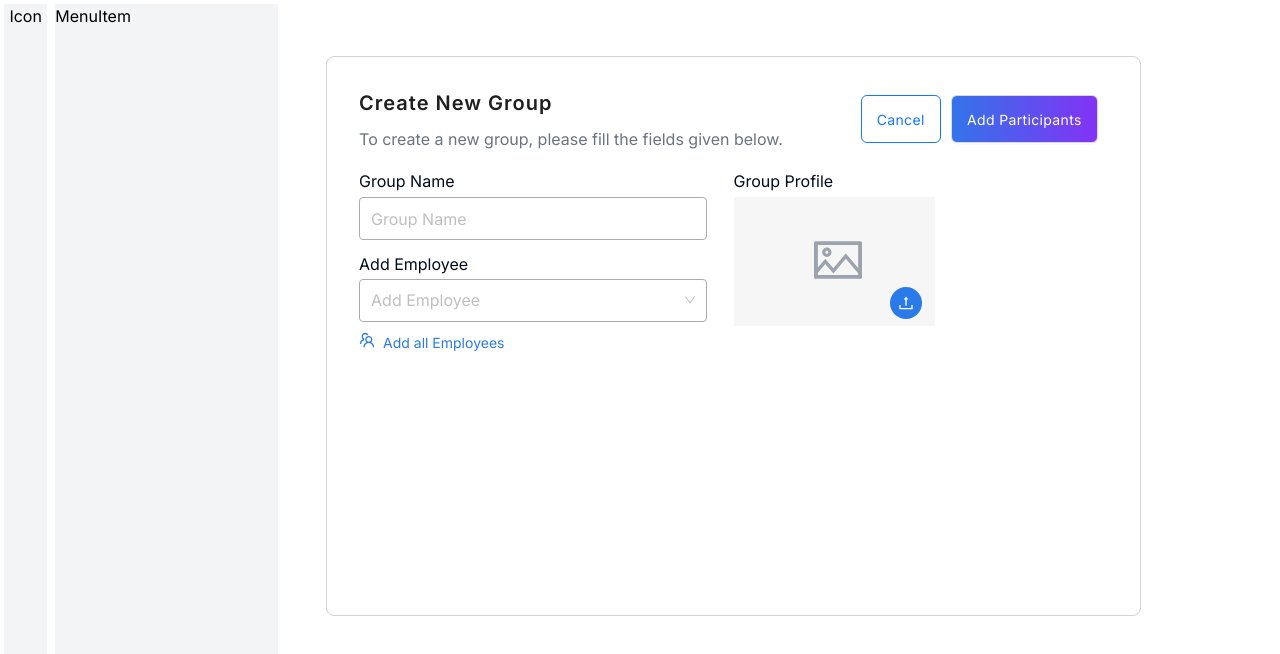
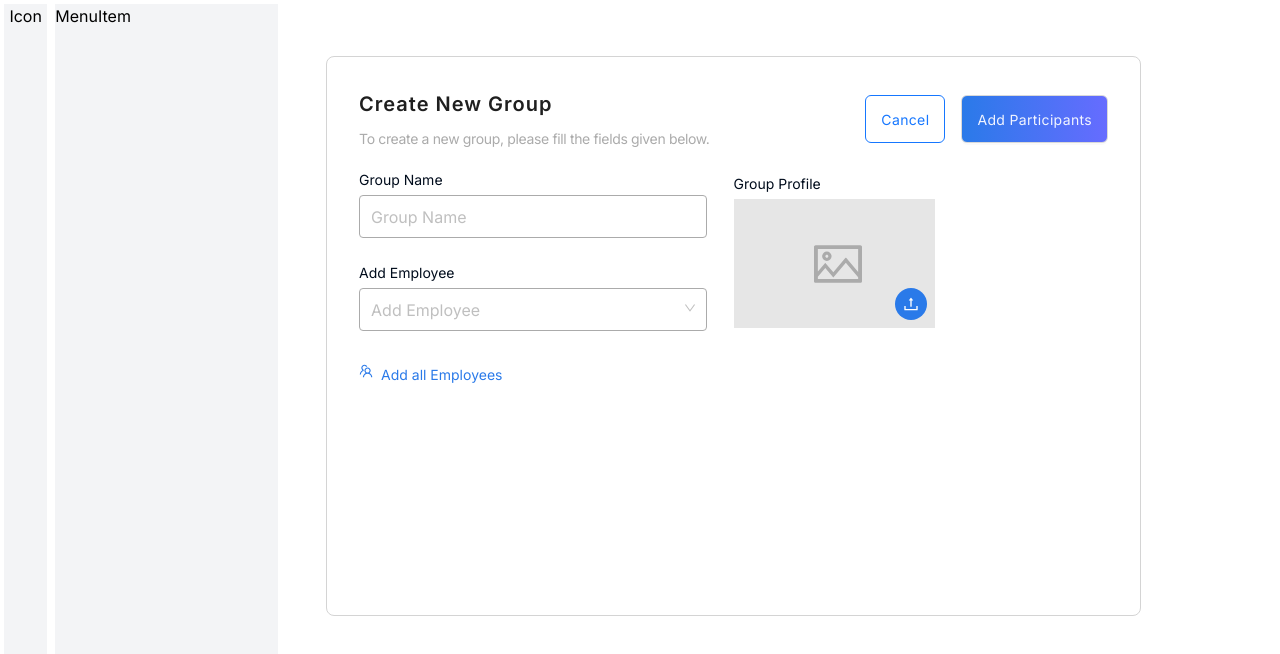
Before and after one commit to huzefajuned/logistics-create-new-group, a Next.js app: page / in a window 1280 px wide. Shown: the top 654 px of the page. Built offline with nearby package versions, Linux system fonts and the light colour scheme.

Commit message:
header Change

```diff
--- a/app/component/CreateGroup.tsx
+++ b/app/component/CreateGroup.tsx
@@ -1,3 +1,4 @@
+"use client";
 import React, { useState, useEffect } from "react";
 import {
   Input,
@@ -7,8 +8,9 @@ import {
   TreeSelect,
   Avatar,
   Button,
+  Form,
 } from "antd";
-
+import Image from "next/image";
 const { Title, Text } = Typography;
 import {
   UploadOutlined,
@@ -33,8 +35,19 @@ const CreateGroup: React.FC<any> = (props) => {
     handleCreateGroup,
     handleChange,
     fileList,
+    formRef,
+    // onFinish,
   } = props;
 
+  //   Validation message
+  const validateMessages = {
+    required: "${label} is required!",
+  };
+
+  const onFinish = () => {
+    handleCreateGroup();
+    // console.log(values);
+  };
   // useEffect only runs on the client, so now we can safely show the UI
   useEffect(() => {
     setMounted(true);
@@ -45,42 +58,61 @@ const CreateGroup: React.FC<any> = (props) => {
   }
   return (
     <>
-      <div className="flex flex-row w-full h-full">
-        <div className="w-6/12">
+      <Form
+        ref={formRef}
+        layout="vertical"
+        onFinish={onFinish}
+        validateMessages={validateMessages}
+        className="flex flex-row w-full h-auto"
+      >
+        <div className=" flex flex-col w-6/12">
           <div className="mt-5">
             <h2 className="text-secondary mb-1">Group Name</h2>
+            <Form.Item
+              name="Group Name"
+              label={false}
+              rules={[{ required: true }]}
+            >
               <Input
                 size="large"
                 placeholder="Group Name"
-              className="border  border-[#ABABAB] rounded w-[348px] h-[43px]"
+                className="border  border-secondary-40 rounded w-[348px] h-[43px]"
                 onChange={(e) => setGroupName(e.target.value)}
               />
+            </Form.Item>
           </div>
-          <div className="mt-3">
+          <div className="mt-0 ">
             <h2 className="text-secondary mb-1">Add Employee</h2>
+            <Form.Item
+              name="Add Employee"
+              label={false}
+              rules={[{ required: true }]}
+              className="w-[348px] justify-center items-center"
+            >
               <TreeSelect
                 showSearch
                 showArrow
-              className="w-[348px] justify-center items-center"
                 placeholder="Add Employee"
                 size="large"
                 allowClear
-              onChange={selectedEmploy}
+                // onChange={selectedEmploy}
                 treeData={Employees}
+                // multiple={true}
+                onChange={(val) => selectedEmploy(val)}
               />
+            </Form.Item>
           </div>
           <div className="mt-2 pt-1 flex flex-row justify-start items-start text-start">
             <TeamOutlined className="text-primary-80" />
             <Text
               className="text-primary-80 cursor-pointer ml-2"
-              //   onClick={addAllEmployees}
               onClick={showModal}
             >
               Add all Employees
             </Text>
           </div>
           <div className="flex flex-row overflow-scroll  no-scrollbar w-[348px] mt-5">
-            {selectedEmployee.map((employee: any) => (
+            {selectedEmployee?.map((employee: any) => (
               <div className="relative flex flex-col justify-center items-center mr-5 mb-2">
                 <Avatar src={employee?.avatar} size={40} />
                 <CloseCircleFilled
@@ -95,38 +127,43 @@ const CreateGroup: React.FC<any> = (props) => {
           </div>
         </div>
         <div className="w-6/12">
-          <div className="mt-5">
+          <div className="mt-6">
             <h2 className="text-secondary mb-1">Group Profile </h2>
-
-            <div className="bg-[#F6F6F6] w-[201px] h-[129px] block absolute">
+            <Form.Item
+              name="Group Profile"
+              label={false}
+              rules={[{ required: true }]}
+              className=" flex flex-col w-[201px] h-[129px] justify-center items-center bg-secondary-60"
+            >
               <Upload
+                fileList={fileList}
                 maxCount={1}
                 showUploadList={false}
                 onChange={handleChange}
-                className=" flex flex-col justify-center items-center  w-full h-full overflow-hidden"
+                className="block max-w-[201px]"
               >
                 {fileList.length >= 1 ? (
                   <>
-                    <img
-                      src={URL.createObjectURL(fileList[0].originFileObj)}
-                      alt={fileList[0].name}
-                      className="w-[201px] h-[100%]  object-cover"
+                    <Image
+                      src={URL.createObjectURL(fileList[0]?.originFileObj)}
+                      alt={fileList[0]?.name}
+                      width={201}
+                      height={129}
+                      className="h-[130px]  object-cover"
                     />
-
                     <EditOutlined className="text-center h-8 w-8 p-2 text-lg bg-primary-80 text-white absolute bottom-2 right-3 rounded-full" />
                   </>
                 ) : (
                   <>
-                    <PictureOutlined className="text-gray-400 text-5xl relative top-0 left-5" />
-                    <UploadOutlined className="text-center h-8 w-8 p-2 text-lg bg-primary-80 text-white relative top-8 left-12 rounded-full" />
+                    <PictureOutlined className="text-secondary-40 ml-10  p-10  w-[163px] text-5xl" />
+                    <UploadOutlined className="text-center h-8 w-8 p-2 absolute bottom-2 right-2 text-lg bg-primary-80 text-white rounded-full" />
                   </>
                 )}
               </Upload>
+            </Form.Item>
           </div>
         </div>
-        </div>
-      </div>
-      {/* <Button onClick={handleCreateGroup}>Create Group</Button> */}
+      </Form>
     </>
   );
 };
--- a/app/component/CreateGroupHeader.tsx
+++ b/app/component/CreateGroupHeader.tsx
@@ -3,7 +3,8 @@ import React, { useState, useEffect } from "react";
 import { Typography, Button } from "antd";
 const { Title, Text } = Typography;
 
-const CreateGroupHeader = () => {
+const CreateGroupHeader = (props: { onSumbitCreateGroup: any }) => {
+  const { onSumbitCreateGroup } = props;
   const [mounted, setMounted] = useState<boolean>(false);
   // useEffect only runs on the client, so now we can safely show the UI
   useEffect(() => {
@@ -16,34 +17,34 @@ const CreateGroupHeader = () => {
 
   return (
     <div className="flex flex-row justify-between h-[60px] ">
-      <div className=" w-8/12 m-auto  flex flex-col  ">
-        <div className=" flex flex-row ">
-          <Title
-            level={4}
-            className="tracking-wider font-semibold  text-[#000C1C]"
-            // style={{ fontWeight: "280" }}
-          >
-            Create New Group
-          </Title>
-        </div>
+      <div className=" w-6/12 m-auto  flex flex-col">
+        {/* <div className=" flex flex-row "> */}
+        <Title
+          level={4}
+          className="tracking-wider font-semibold  text-secondary"
+        >
+          Create New Group
+        </Title>
+        {/* </div> */}
 
-        <div className="text">
-          <span className="text-[#6B7280]  tracking-none ">
-            To create a new group, please fill the fields given below.
-          </span>
-        </div>
+        {/* <div className="text "> */}
+        <p className="text-secondary-40  text-xs tracking-tight  text-start ">
+          To create a new group, please fill the fields given below.
+        </p>
+        {/* </div> */}
       </div>
-      <div className="w-4/12 h-full m-auto  flex flex-row  items-center justify-evenly ">
+      <div className="w-6/12 h-full    flex flex-row  items-center justify-end ">
         <Button
           type="primary"
           ghost
-          className="mr-2 bg-blue-600 text-white h-12 font-normal tracking-wide"
+          className="mr-4 bg-primary-80 text-white h-12 font-normal tracking-wide"
         >
           Cancel
         </Button>
         <Button
+          onClick={onSumbitCreateGroup}
           type="default"
-          className="mr-2  bg-gradient-to-r from-[#3374EA] to-[#8332F5] text-white h-12 tracking-wide"
+          className="  bg-gradient-to-r from-primary-80 to-primary-90 text-primary-50 h-12 tracking-wide"
         >
           Add Participants{" "}
         </Button>
--- a/app/component/CustomModal.tsx
+++ b/app/component/CustomModal.tsx
@@ -1,3 +1,4 @@
+"use client"
 import React, { useState } from "react";
 import { Button, Modal, Typography } from "antd";
 import selctionPng from "../../public/selection.png";
--- a/app/globals.css
+++ b/app/globals.css
@@ -18,7 +18,7 @@
 /* add this code for hiding overflow-scroll scrollbar */
 
 @layer utilities {
-  @variants responsive {
+  @layer responsive {
     /* Hide scrollbar for Chrome, Safari and Opera */
     .no-scrollbar::-webkit-scrollbar {
       display: none;
--- a/app/pages/Dashboard/Dashboard.tsx
+++ b/app/pages/Dashboard/Dashboard.tsx
@@ -1,5 +1,5 @@
 "use client";
-import React, { useState, useEffect } from "react";
+import React, { useState, useEffect, useRef } from "react";
 import { ConfigProvider } from "antd";
 import CreateGroup from "@/app/component/CreateGroup";
 import CreateGroupHeader from "@/app/component/CreateGroupHeader";
@@ -98,35 +98,39 @@ const Dashboard = () => {
 
   // Add All Employees in a Single Click
   const addAllEmployees = () => {
+    setSelectedEmployee(Employees);
     handleOk();
     setAddAllEmployee(true);
-    setSelectedEmployee(Employees);
   };
   //
+
   const handleChange = ({ fileList: newFileList }: any) => {
     setGroupProfile(newFileList);
   };
-
+  //
+  const formRef = useRef<any>(null); //trigger  onSumbitCreateGroup
+  const onSumbitCreateGroup = (val: any) => {
+    formRef.current.submit();
+  };
+  // creating a group---
   const handleCreateGroup = () => {
-    // Gather input values
-
     // Create object with collected data
     const groupData = {
       groupName,
       selectedEmployee,
       groupProfile,
     };
-
     // Output the object to console
     console.log(groupData);
   };
 
+
   const selectedEmploy = (selectedValues: string[]) => {
     if (addAllEmployee) {
-      setSelectedEmployee(Employees);
+      // setSelectedEmployee(Employees);
     } else {
       const selectedEmployeesData = Employees.filter((employee) =>
-        selectedValues.includes(employee.value)
+        selectedValues?.includes(employee.value)
       );
 
       setSelectedEmployee((prevSelectedEmployees) => {
@@ -174,7 +178,7 @@ const Dashboard = () => {
         </div>
         <div className="w-full m-1  ">
           <div className="w-[815px] h-[560px] p-8 border-[1px] border-[#D4D4D4] rounded-lg ml-[40px] mt-[52px] ">
-            <CreateGroupHeader />
+            <CreateGroupHeader onSumbitCreateGroup={onSumbitCreateGroup} />
             <CreateGroup
               isModalOpen={isModalOpen}
               showModal={showModal}
@@ -188,6 +192,9 @@ const Dashboard = () => {
               handleCreateGroup={handleCreateGroup}
               handleChange={handleChange}
               fileList={groupProfile}
+              formRef={formRef}
+              setSelectedEmployee={setSelectedEmployee}
+              // onFinish={onFinish}
             />
             <CustomModal
               isModalOpen={isModalOpen}
```
Lines whose indentation alone changed are shown as unchanged.
